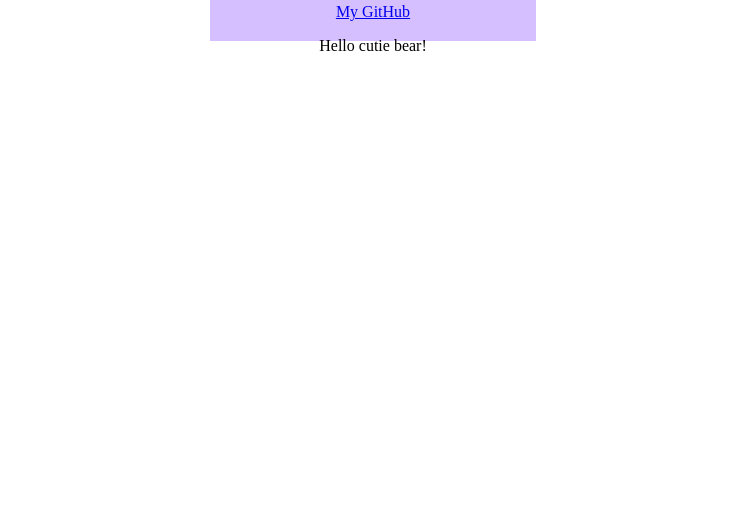
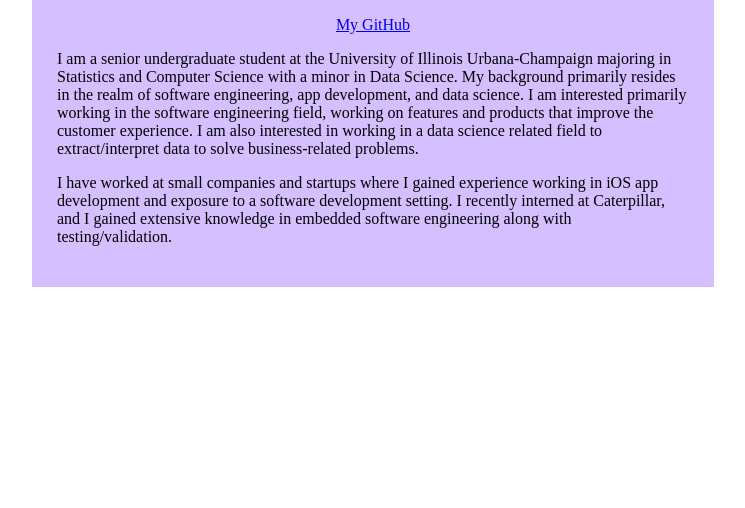
Before and after one commit to rli60/cs-409-mp0, a website built with webpack: page src/index.html in a window 1280 px wide. Shown: the part 292-800 px from the top of the page, without its empty margins (267-1012 px from the left). Built offline with nearby package versions, Linux system fonts and the light colour scheme.

Commit message:
Added biography & completed MP0.

```diff
--- a/src/css/main.css
+++ b/src/css/main.css
@@ -5,10 +5,14 @@ img {
 }
 
 .inner {
-    width: 300px;
-    height: 300px;
+    width: 50%;
+    height: 50%;
     background-color: rgb(213, 191, 255);
-    padding: 1%;
+    padding: 2%;
     margin: 0 auto;
     text-align: center;
 }
+
+p {
+    text-align: left;
+}
--- a/src/index.html
+++ b/src/index.html
@@ -15,7 +15,17 @@
       <h1>Rachel Li</h1>
       <h3>rli60@illinois.edu</h3>
       <a href="https://github.com/rli60">My GitHub</a>
-      <p>Hello cutie bear!</p>
+      <p>I am a senior undergraduate student at the University of Illinois Urbana-Champaign majoring in Statistics
+        and Computer Science with a minor in Data Science. My background primarily resides in the realm of software
+        engineering, app development, and data science. I am interested primarily working in the software engineering
+        field, working on features and products that improve the customer experience. I am also interested in working
+        in a data science related field to extract/interpret data to solve business-related problems.
+      </p>
+
+      <p>I have worked at small companies and startups where I gained experience working in iOS app development and
+        exposure to a software development setting. I recently interned at Caterpillar, and I gained extensive
+        knowledge in embedded software engineering along with testing/validation.
+      </p>
     </div>
   </div>
   <script src="bundle.js" type="text/javascript"></script>
```
